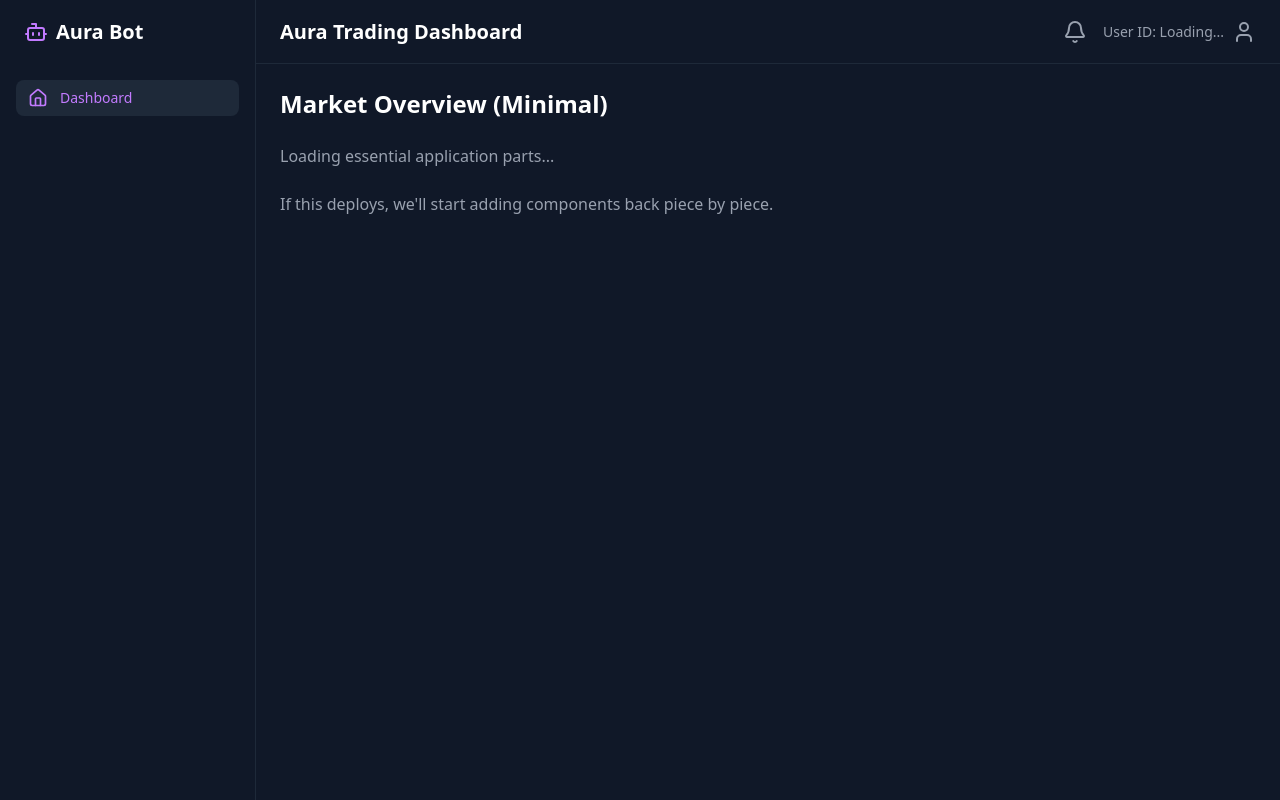
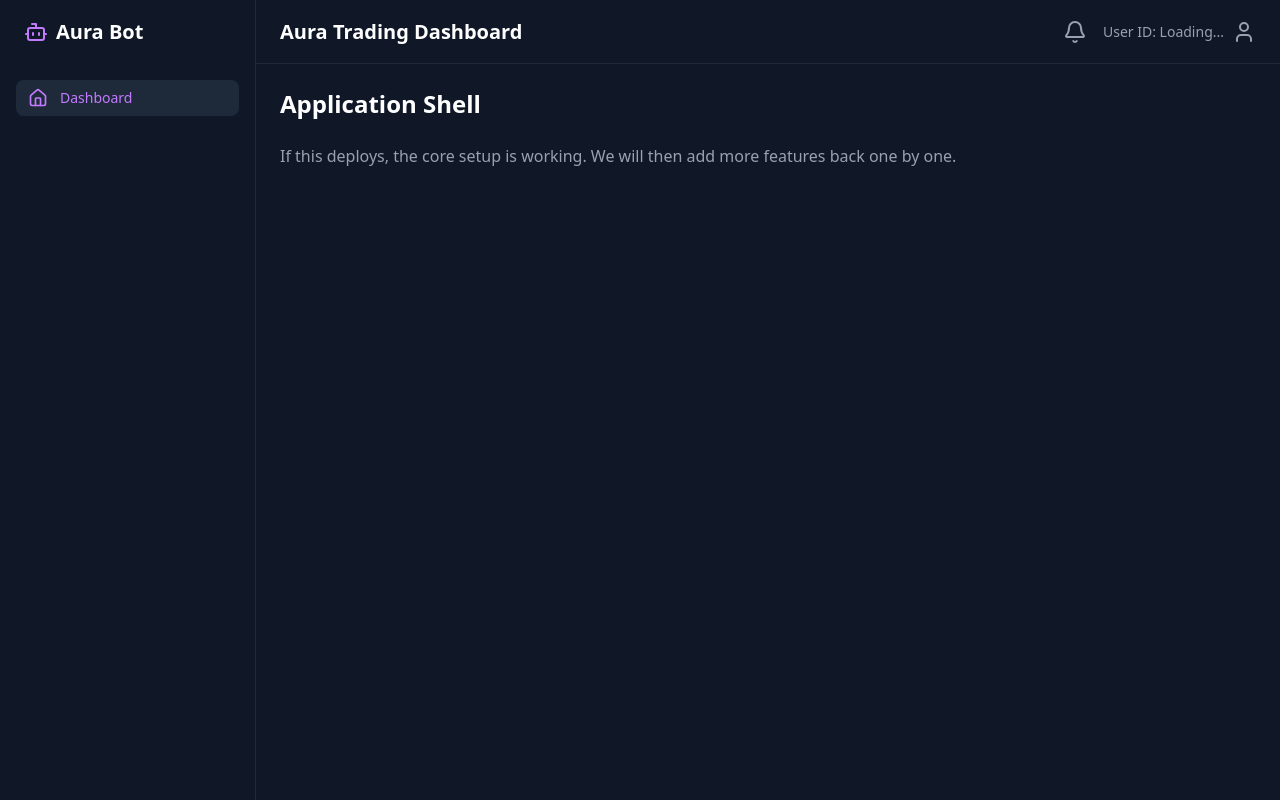
Before and after one commit to UIdani1000/aura-trading-dashboard-frontend, a Next.js app: page / in a window 1280 px wide. Built offline with nearby package versions, Linux system fonts and the light colour scheme; no server answers.

Commit message:
DEBUG: Ultra-minimal app/page.tsx. Testing core application shell for successful deployment.

```diff
--- a/app/page.tsx
+++ b/app/page.tsx
@@ -57,10 +57,13 @@ export default function TradingDashboardWrapper() {
 
 // This component now contains the actual application logic and uses the useFirebase hook.
 function TradingDashboardContent() {
-  const { userId, isAuthReady, isFirebaseServicesReady } = useFirebase(); // Only use what's needed for minimal view
+  // We explicitly destructure only what's absolutely necessary for the minimal UI
+  const { userId, isAuthReady, isFirebaseServicesReady } = useFirebase();
 
   const [sidebarOpen, setSidebarOpen] = useState(false);
   const [currentAlert, setCurrentAlert] = useState<{ message: string; type: 'success' | 'error' | 'warning' | 'info' } | null>(null);
+
+  // No other state variables or complex logic for this ultra-minimal test
 
   return (
     <div className="flex h-screen bg-gray-900 text-white">
@@ -88,7 +91,7 @@ function TradingDashboardContent() {
             <Home className="h-5 w-5" />
             Dashboard
           </a>
-          {/* Other navigation links removed for minimal test */}
+          {/* Other navigation links are completely removed for this test */}
         </nav>
       </aside>
 
@@ -110,11 +113,9 @@ function TradingDashboardContent() {
           <main className="flex-1 p-6">
             {currentAlert && <CustomAlert message={currentAlert.message} type={currentAlert.type} onClose={() => setCurrentAlert(null)} />}
 
-            {/* Only the dashboard view, minimal content */}
-            <div className="flex flex-col space-y-6">
-              <h2 className="text-2xl font-bold text-white mb-6">Market Overview (Minimal)</h2>
-              <p className="text-gray-400">Loading essential application parts...</p>
-              <p className="text-gray-400">If this deploys, we'll start adding components back piece by piece.</p>
+                        <div className="flex flex-col space-y-6">
+              <h2 className="text-2xl font-bold text-white mb-6">Application Shell</h2>
+              <p className="text-gray-400">If this deploys, the core setup is working. We will then add more features back one by one.</p>
             </div>
           </main>
         </div>
```
